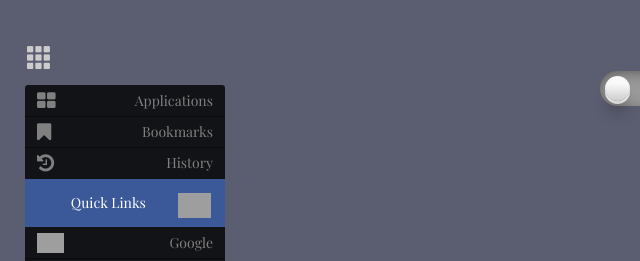
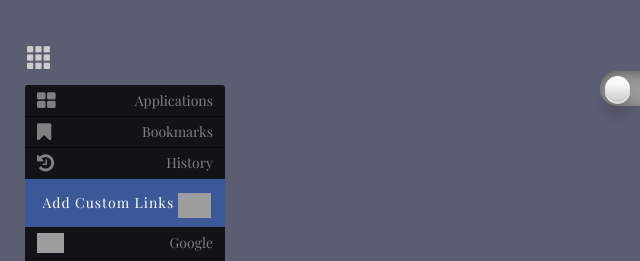
Before and after one commit to iambonface/turtles-team-21, a plain HTML site: page index.html in a window 1280 px wide. Both pictures are taken after a click on the element 39 px from the left and 57 px from the top of the page. Shown: the top 261 px of the page, 0-640 px from the left. Drawn offline with nearby package versions, Linux system fonts and the light colour scheme; files that its build step writes are made by us from their sources; no server answers; grey boxes are pictures that could not be loaded.

Commit message:
Update letter-spacing in quick-links

```diff
--- a/css/main-style.css
+++ b/css/main-style.css
@@ -601,6 +601,8 @@ img#QuickLink:hover{
 }
 .quick-links{
   background: #3b5998;
+  letter-spacing: 1px;
+  font-family": sans-serif;
 }
 #MenuButtonBox button {
   background: rgba(0,0,0,0.5);
--- a/index.html
+++ b/index.html
@@ -45,7 +45,7 @@
 
           <button type="button" class="btn btn-primary"><i class="fa fa-history pull-left"></i><span class="pull-right">History</span></button>
 
-          <div class="divisor quick-links text-center">Quick Links<span class="pull-right"><a title="create link"><img id="QuickLink" src="https://user-images.githubusercontent.com/16631356/29844730-fbba1cee-8d18-11e7-90e1-6ec75c76b2db.png"></img></a></span></div>
+          <div class="divisor quick-links text-center">Add Custom Links<span class="pull-right"><a title="create link"><img id="QuickLink" src="https://user-images.githubusercontent.com/16631356/29844730-fbba1cee-8d18-11e7-90e1-6ec75c76b2db.png"></img></a></span></div>
 
           <button type="button" class="btn btn-primary google-link"><img src="https://user-images.githubusercontent.com/16631356/29844118-e19f56aa-8d16-11e7-803e-5977486145a3.png" class="pull-left"></img><span class="pull-right">Google</span></button>
 
```
